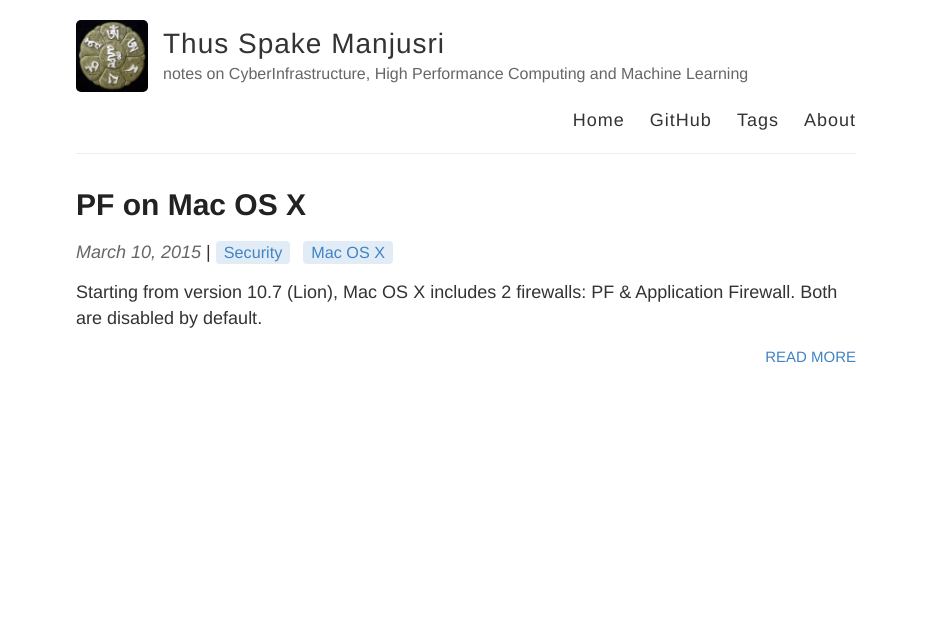
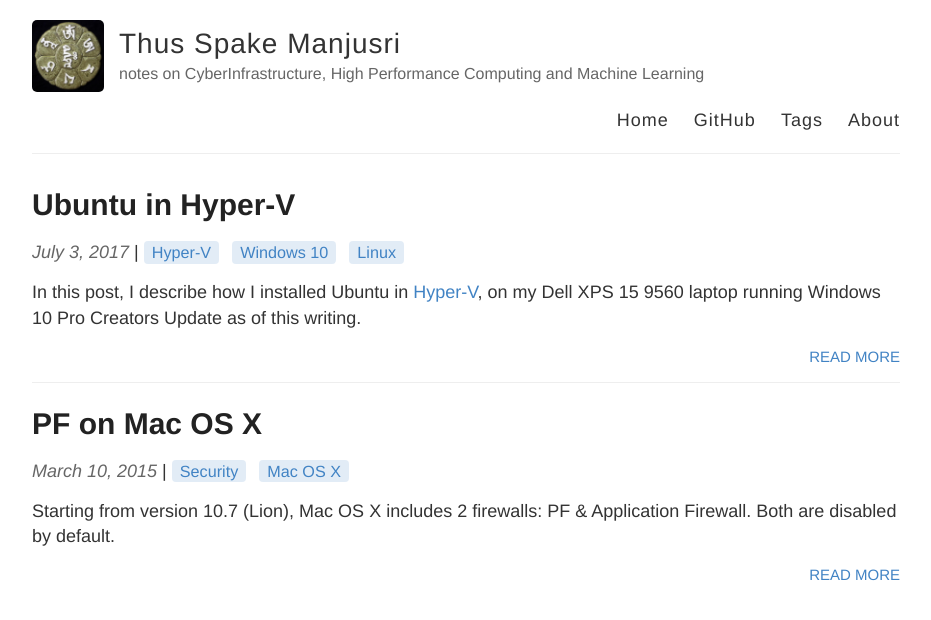
Before and after one commit to shawfdong/shawfdong.github.io, a Jekyll site: the page built from index.html, in a window 1280 px wide. Shown: the top 620 px of the page, without its empty margins (174-1105 px from the left). Built offline with Jekyll 4.4.1, drawn with Linux system fonts in a browser that asks for light colours; some of the changed lines change nothing that is shown.

Commit message:
hyper-v post

```diff
--- /dev/null
+++ b/_posts/2017-7-3-ubuntu-in-hyper-v.md
@@ -0,0 +1,143 @@
+---
+layout: post
+title: Ubuntu in Hyper-V
+tags: [Hyper-V, Windows 10, Linux]
+---
+
+In this post, I describe how I installed Ubuntu in [Hyper-V](https://docs.microsoft.com/en-us/virtualization/hyper-v-on-windows/index), on my Dell XPS 15 9560 laptop running Windows 10 Pro Creators Update as of this writing. <!-- more -->
+
+## Enable Hyper-V
+First we need to make sure Hyper-V is enabled. In my case, Hyper-V was enabled automatically when I [installed Docker for Windows](https://docs.docker.com/docker-for-windows/install/). Otherwise, it is easy to [enable Hyper-V](https://docs.microsoft.com/en-us/virtualization/hyper-v-on-windows/quick-start/enable-hyper-v).
+
+<p class="note">The Hyper-V role <em>cannot</em> be installed on Windows 10 Home.</p>
+
+## Download Ubuntu ISO
+Here I downloaded the ISO for [Ubuntu Desktop](https://www.ubuntu.com/download/desktop) 16.04.2 LTS.
+
+## Create a Hyper-V Switch
+<p class="note">When Docker for Windows was installed, it created an internal virtual switch named <strong>DockerNAT</strong>. However, it appears that <strong>DockerNAT</strong> was created for the exclusive use by the Docker virtual machine <strong>MobyLinuxVM</strong> and Docker containers. If I connect my own virtual machine to <strong>DockerNAT</strong>, I won't be able to get network connection in my virtual machine. So I had to create a new Hyper-V virtual switch. In this case, I opt to create another internal virtual switch, with network address translation (NAT).</p>
+
+* Open **Hyper-V Manager**;
+* In Hyper-V Manager, click **Virtual Switch Manager...** in the right hand **Actions** menu;
+* In Virtual Switch Manager, select **Internal** as the type of virtual switch to create, then click the button `Create Virtual Switch`;
+* Give the virtual switch a proper **name**&mdash;I used **InternalNAT**&mdash;then click the button `OK`.
+
+The above steps created a new **Hyper-V Virtual Ethernet Adapter** (NIC) named **vEthernet (InternalNAT)** (see Control Panel > Network and Internet > Network Connections). Alternatively, one can create the internal virtual switch, in one single step, in a PowerShell console with elevated permission:
+{% highlight powershell %}
+PS C:\WINDOWS\system32> New-VMSwitch -SwitchName "InternalNAT" -SwitchType Internal
+{% endhighlight %}
+
+* Assign an IP address to the virtual NIC:
+{% highlight powershell %}
+PS C:\WINDOWS\system32> New-NetIPAddress -IPAddress 192.168.100.1 -PrefixLength 24 -InterfaceAlias "vEthernet (InternalNAT)"
+
+IPAddress         : 192.168.100.1
+InterfaceIndex    : 45
+InterfaceAlias    : vEthernet (InternalNAT)
+AddressFamily     : IPv4
+Type              : Unicast
+PrefixLength      : 24
+PrefixOrigin      : Manual
+SuffixOrigin      : Manual
+AddressState      : Tentative
+ValidLifetime     : Infinite ([TimeSpan]::MaxValue)
+PreferredLifetime : Infinite ([TimeSpan]::MaxValue)
+SkipAsSource      : False
+PolicyStore       : ActiveStore
+
+IPAddress         : 192.168.100.1
+InterfaceIndex    : 45
+InterfaceAlias    : vEthernet (InternalNAT)
+AddressFamily     : IPv4
+Type              : Unicast
+PrefixLength      : 24
+PrefixOrigin      : Manual
+SuffixOrigin      : Manual
+AddressState      : Invalid
+ValidLifetime     : Infinite ([TimeSpan]::MaxValue)
+PreferredLifetime : Infinite ([TimeSpan]::MaxValue)
+SkipAsSource      : False
+PolicyStore       : PersistentStore
+{% endhighlight %}
+
+* Configure [NAT on the virtual switch](https://www.petri.com/using-nat-virtual-switch-hyper-v):
+{% highlight powershell %}
+PS C:\WINDOWS\system32> New-NetNAT -Name "NATNetwork" -InternalIPInterfaceAddressPrefix 192.168.100.0/24
+
+Name                             : NATNetwork
+ExternalIPInterfaceAddressPrefix :
+InternalIPInterfaceAddressPrefix : 192.168.100.0/24
+IcmpQueryTimeout                 : 30
+TcpEstablishedConnectionTimeout  : 1800
+TcpTransientConnectionTimeout    : 120
+TcpFilteringBehavior             : AddressDependentFiltering
+UdpFilteringBehavior             : AddressDependentFiltering
+UdpIdleSessionTimeout            : 120
+UdpInboundRefresh                : False
+Store                            : Local
+Active                           : True
+{% endhighlight %}
+
+There is no native DHCP server on Windows 10&mdash;although one can install the freeware [DHCP Server for Windows](http://www.dhcpserver.de/cms/)&mdash;so I'll simply use static IP addresses on the Hyper-V virtual machines.
+
+## Create an Ubuntu Virtual Machine with Hyper-V
+1. Open Hyper-V Manager
+2. In Hyper-V Manager, click **Quick Create...** in the right hand **Actions** menu. Quick Create was introduced in Windows 10 Creators Update.
+3. In Create Virtual Machine, select **InternalNAT** for **Network**
+
+The rest of the installation is pretty straightforward...
+
+### Assign a static IP address
+Once the installation is completed and the VM is rebooted, modify `/etc/network/interfaces` to assign 192.168.100.2/24 to **eth0**:
+{% highlight conf %}
+# interfaces(5) file used by ifup(8) and ifdown(8)
+auto lo
+iface lo inet loopback
+auto eth0
+iface eth0 inet static
+    address 192.168.100.2
+    netmask 255.255.255.0
+    gateway 192.168.100.1
+    dns-nameserver 8.8.8.8
+{% endhighlight %}
+
+then bring up **eth0**:
+{% highlight shell %}
+dong@ubuntu-16-04:~$ sudo ifup eth0
+{% endhighlight %}
+
+### Install OpenSSH server
+{% highlight shell %}
+dong@ubuntu-16-04:~$ sudo apt update
+dong@ubuntu-16-04:~$ sudo apt install openssh-server
+{% endhighlight %}
+
+### Install the virtual HWE kernel
+Virtual Hardware Enablement (HWE) kernel is a kernel suitable for use as a guest virtual machine. The virtual HWE kernel will load fewer drivers and may boot faster and have less memory overhead than a generic image (see [Supported Ubuntu virtual machines on Hyper-V](https://docs.microsoft.com/en-us/windows-server/virtualization/hyper-v/supported-ubuntu-virtual-machines-on-hyper-v)).
+{% highlight shell %}
+dong@ubuntu-16-04:~$ sudo apt install linux-virtual-lts-xenial
+{% endhighlight %}
+
+### Install tools and daemons for use with VMs
+{% highlight shell %}
+dong@ubuntu-16-04:~$ sudo apt install linux-tools-virtual-lts-xenial linux-cloud-tools-virtual-lts-xenial
+{% endhighlight %}
+
+### Change the resolution
+The resolution is set at 1152x864 (4:3), and can't be changed in **Settings** > **Displays**. To change the resolution, we have to modify `/etc/default/grub`.
+
+Change the following line:
+{% highlight conf %}
+GRUB_CMDLINE_LINUX_DEFAULT="quiet splash"
+{% endhighlight %}
+to:
+{% highlight conf %}
+GRUB_CMDLINE_LINUX_DEFAULT="quiet splash video=hyperv_fb:1600x900"
+{% endhighlight %}
+
+Then in a terminal, run:
+{% highlight shell %}
+dong@ubuntu-16-04:~$ sudo update-grub
+{% endhighlight %}
+
+Reboot. The resolution will be changed to 1600x900 (16:9).
--- a/_sass/_base.scss
+++ b/_sass/_base.scss
@@ -15,7 +15,7 @@ body {
 
 .container {
   margin: 0 auto;
-  max-width: 800px;
+  max-width: 888px;
   padding: 0 10px;
   width: 100%;
 }
@@ -315,7 +315,7 @@ tbody tr:nth-child(odd) th {
   background-size: 24px 24px;
   display: inline-block;
   margin-left: -36px;
-  margin-right: 6px;
+  margin-right: 12px;
   vertical-align: middle;
   width: 24px;
   height: 24px;
@@ -335,7 +335,7 @@ tbody tr:nth-child(odd) th {
   background-size: 24px 24px;
   display: inline-block;
   margin-left: -36px;
-  margin-right: 6px;
+  margin-right: 12px;
   vertical-align: middle;
   width: 24px;
   height: 24px;
```
